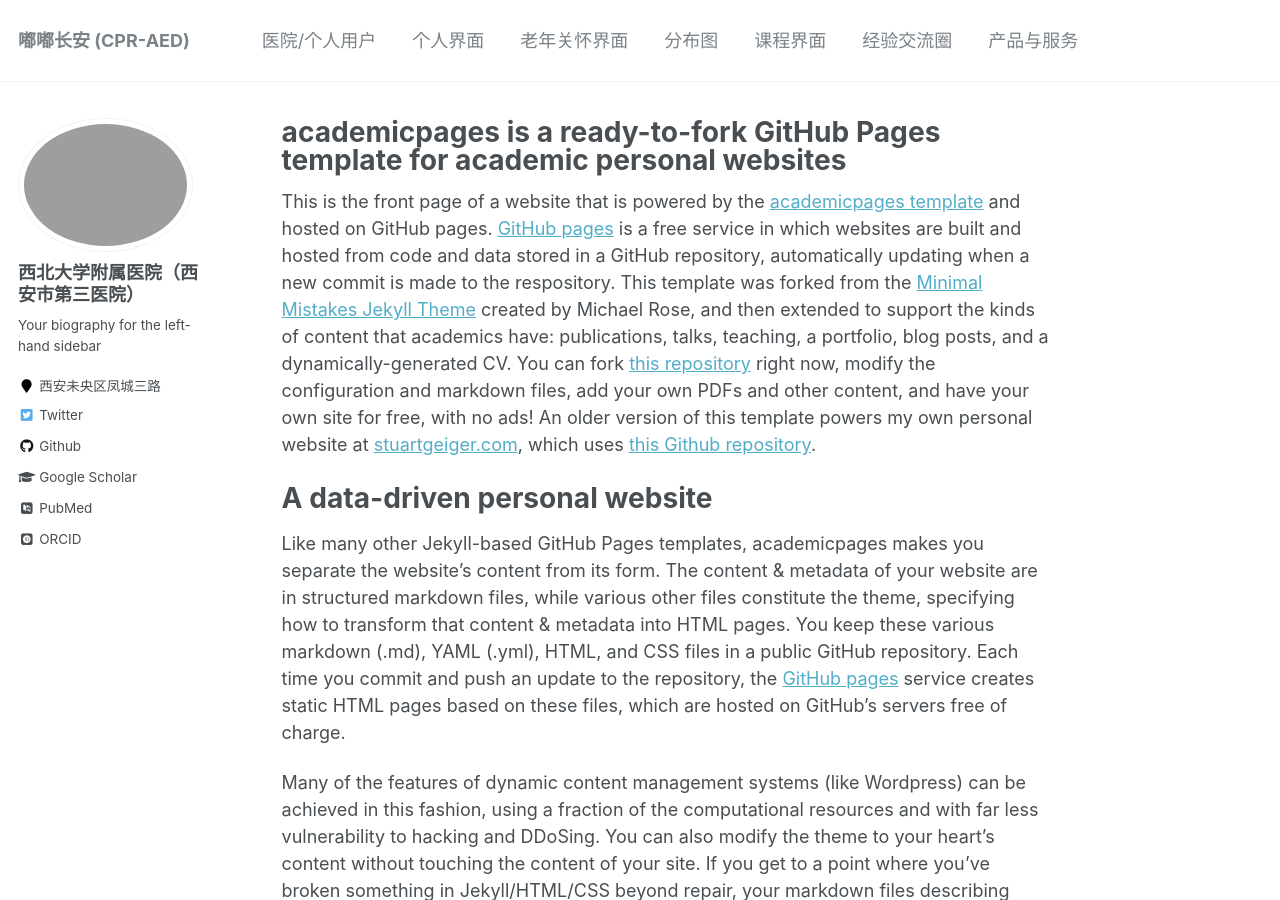
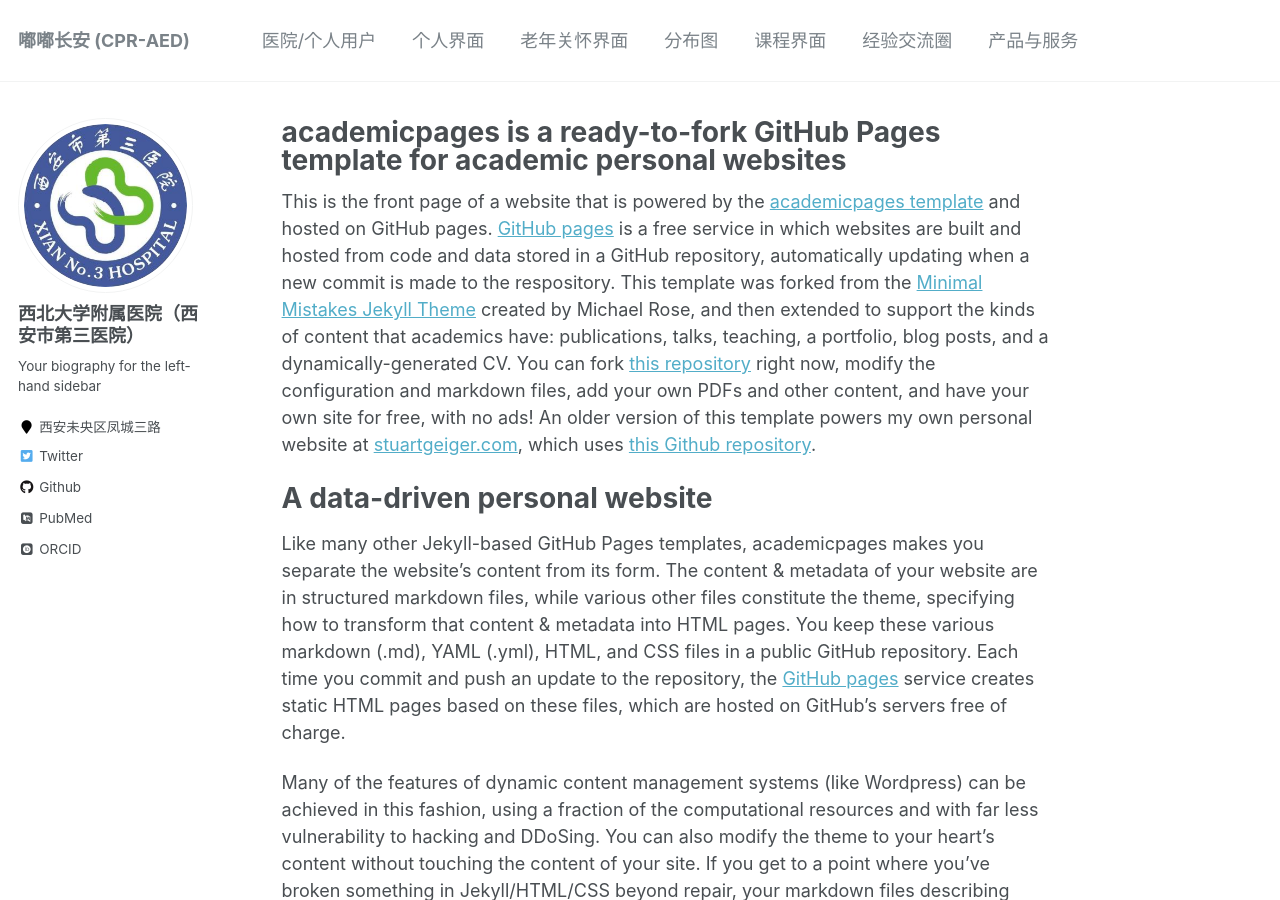
Before and after one commit to nwucpraed/nwucpraed.github.io, a Jekyll site: the page built from _pages/about.md, in a window 1280 px wide and 900 px high. Built offline with Jekyll 4.4.1, drawn with Linux system fonts in a browser that asks for light colours; some web fonts are replaced.

Commit message:
/300.jpg
/300.jpg

```diff
--- a/_config.yml
+++ b/_config.yml
@@ -81,12 +81,12 @@ analytics:
 # Site Author
 author:
   name             : "西北大学附属医院（西安市第三医院）"
-  avatar           : "/User/300.png"
+  avatar           : "/User/300.jpg"
   bio              : "Your biography for the left-hand sidebar"
   location         : "西安未央区凤城三路"
   employer         :
   pubmed           : "https://www.ncbi.nlm.nih.gov/pubmed/?term=john+snow"
-  googlescholar    : "http://yourfullgooglescholarurl.com"
+  nwu-scholar    : "https://med.nwu.edu.cn/info/1025/1910.htm"
   email            :
   researchgate     :  # example: "https://www.researchgate.net/profile/yourprofile"
   uri              :
```
